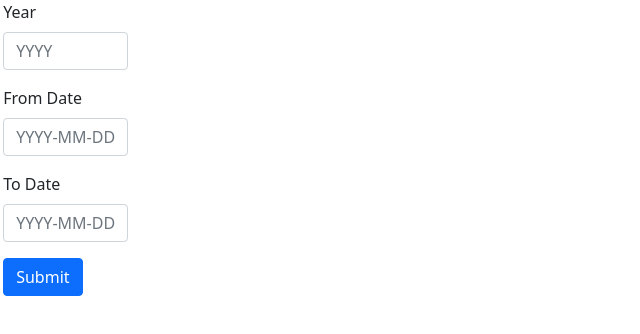
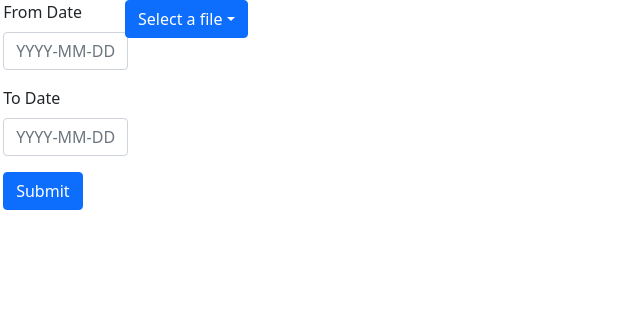
Before and after one commit to SammyCui/metal-price-frontend, a React (Create React App) app: page / in a window 1280 px wide. Shown: the top 334 px of the page, without its empty margins (0-640 px from the left). Built offline with nearby package versions, Linux system fonts and the light colour scheme.

Commit message:
Update with the file dropdown menu

```diff
--- a/src/App.js
+++ b/src/App.js
@@ -6,6 +6,7 @@ import exportFromJSON from 'export-from-json' ;
 import Button from 'react-bootstrap/Button';
 import Form from 'react-bootstrap/Form';
 import 'bootstrap/dist/css/bootstrap.css';
+import { DropdownButton,Dropdown } from 'react-bootstrap';
 
 
 
@@ -53,12 +54,18 @@ export default class App extends React.Component {
       date: [],
       price: [],
       graph: '',
-      showdownload: ''
+      showdownload: '',
+      data_name: 'deag.csv',
+      file_list: [],
+      dropdown_name: 'Select a file'
     };
     this.handleChange = this.handleChange.bind(this);
     this.handleSubmit = this.handleSubmit.bind(this);
     this.handledwnload = this.handledwnload.bind(this);
     this.Dwnloadbtn = this.Dwnloadbtn.bind(this);
+    this.handleGetFileList = this.handleGetFileList.bind(this);
+    this.handleFileSelect = this.handleFileSelect.bind(this);
+
   }
 
 //handle change
@@ -70,39 +77,41 @@ export default class App extends React.Component {
 
   handleSubmit(event) {
     event.preventDefault();
+    console.log({
+      from_date: this.state.from_dtime,
+      to_date: this.state.to_dtime,
+      data_name: this.state.data_name
+    })
     Axios({
       method: 'post',
-      url: 'https://metal-price-backend.herokuapp.com/silver',
+      url: `https://metal-price-backend.herokuapp.com/getdata/${this.state.data_name}`,
       //headers: {"Content-Type": "application/json"},
       data: {
-        year: this.state.year,
-        from_dtime: this.state.from_dtime,
-        to_dtime: this.state.to_dtime,
+        from_date: this.state.from_dtime,
+        to_date: this.state.to_dtime,
+        data_name: this.state.data_name
       }}).then((res) => {
-        console.log("here");
         this.setState({
           isLoaded: true,
-          query_data: res.data
         })
 
         var x = [];
         var y = [];
 
-        for (var i in this.state.query_data){
-          x.push(this.state.query_data[i].dtime);
-          y.push(this.state.query_data[i].price);
+        let json_parsed = JSON.parse(res.data)
+        for (let i in json_parsed){
+          x.push(json_parsed[i].Datetime);
+          y.push(json_parsed[i].price);
+
         }
 
-        this.setState({
-          date: x,
-          price: y
-        })
+        console.log(x)
 
         const data = {
-          labels: this.state.date,
+          labels: x,
           datasets: [{
             label: "Silver price",
-            data: this.state.price,
+            data: y,
             radius: 0,
             borderColor: 'rgb(75, 192, 192)',
             borderWidth: 1,
@@ -111,7 +120,7 @@ export default class App extends React.Component {
           },
           {
             label: "5 day average",
-            data: npointsMA(5,this.state.price),
+            data: npointsMA(5,y),
             radius: 0,
             borderColor: 'rgba(255, 51, 51, 0.8)',
             borderWidth: 1,
@@ -120,7 +129,7 @@ export default class App extends React.Component {
           },
           {
             label: "20 day average",
-            data: npointsMA(20,this.state.price),
+            data: npointsMA(20,y),
             radius: 0,
             borderColor: 'rgba(0, 128, 255, 0.8)',
             borderWidth: 1,
@@ -129,7 +138,7 @@ export default class App extends React.Component {
           },
           {
             label: "60 day average",
-            data: npointsMA(60,this.state.price),
+            data: npointsMA(60,y),
             radius: 0,
             borderColor: 'rgba(0, 128, 255, 0.8)',
             borderWidth: 1,
@@ -138,7 +147,7 @@ export default class App extends React.Component {
           },
           {
             label: "144 day average",
-            data: npointsMA(144,this.state.price),
+            data: npointsMA(144,y),
             radius: 0,
             borderColor: 'rgba(0, 128, 255, 0.8)',
             borderWidth: 1,
@@ -183,14 +192,33 @@ export default class App extends React.Component {
 
       });
       event.preventDefault();
-    }
+    };
+
+    handleGetFileList(event){
+      Axios({
+        method: 'get',
+        url: `https://metal-price-backend.herokuapp.com/get_file_list`,
+        }).then((res) => {
+          this.setState({
+            file_list: res.data
+          })});
+    };
+
+    handleFileSelect(event,evtkey){
+      this.setState({
+        dropdown_name: event.target.attributes.getNamedItem('title').value,
+        data_name: event.target.attributes.getNamedItem('title').value
+      });
+
+    };
 
     handledwnload(event) {
       const data = this.state.query_data;
       const filename = `silver_price_${this.state.from_dtime}-${this.state.to_dtime}`;
       const exportType = 'csv'
       exportFromJSON({data, filename, exportType});
-    }
+    };
+
 
     Dwnloadbtn(){
       /*
@@ -203,7 +231,30 @@ export default class App extends React.Component {
       */
       //return <button onClick={this.handledwnload}> Download </button>;
       return <Button onClick={this.handledwnload} variant='outline-dark'>Download</Button>;
+    };
+
+    dropdown(){
+      return(
+        <div>
+          <DropdownButton id = 'file-list-dropdown-button'
+          title={this.state.dropdown_name}
+          onClick = {this.handleGetFileList}
+          onSelect = {(eventKey) => {
+            this.setState({
+              dropdown_name: eventKey,
+              data_name: eventKey
+            });
+          }}>
+            {this.state.file_list.map(data => (
+              <Dropdown.Item eventKey={data} key={data}>{data}</Dropdown.Item>
+            ))}
+          </DropdownButton>
+        </div>
+      )
     }
+
+
+
 
 
 
@@ -213,13 +264,6 @@ export default class App extends React.Component {
       <>
       <div class="flexbox-container">
         <Form onSubmit = {this.handleSubmit} className = 'settings'>
-          <Form.Group className="mb-3" >
-            <Form.Label>Year</Form.Label>
-              <Form.Control
-                name="year" type="number" placeholder="YYYY"
-                value={this.state.year}
-                onChange={this.handleChange}/>
-          </Form.Group>
           <Form.Group className="mb-3">
             <Form.Label>From Date</Form.Label>
               <Form.Control
@@ -238,6 +282,9 @@ export default class App extends React.Component {
             Submit
           </Button>
         </Form>
+        <div>
+          {this.dropdown()}
+        </div>
         {this.state.graph}
         <div>
         {this.state.showdownload}
```
Also changed, not shown: 2 other files (tests, documents, lock files or other folders).
